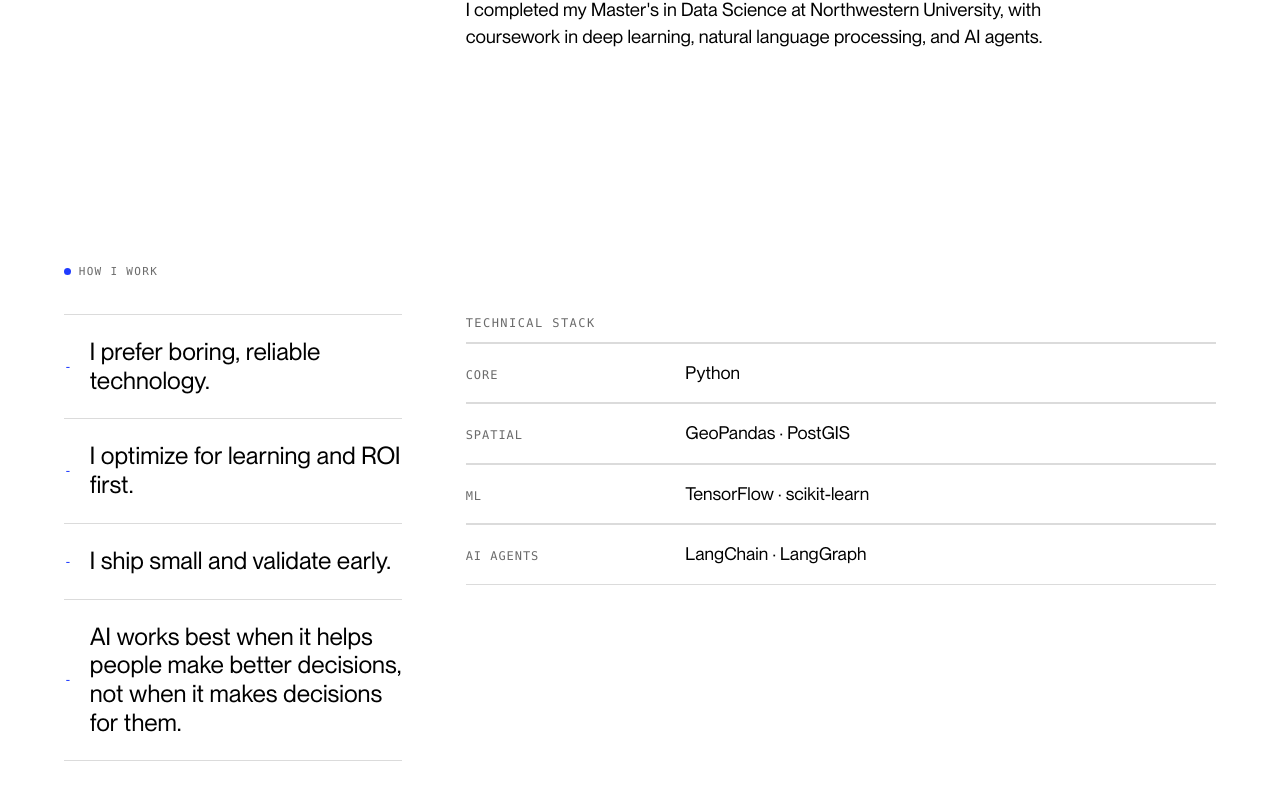
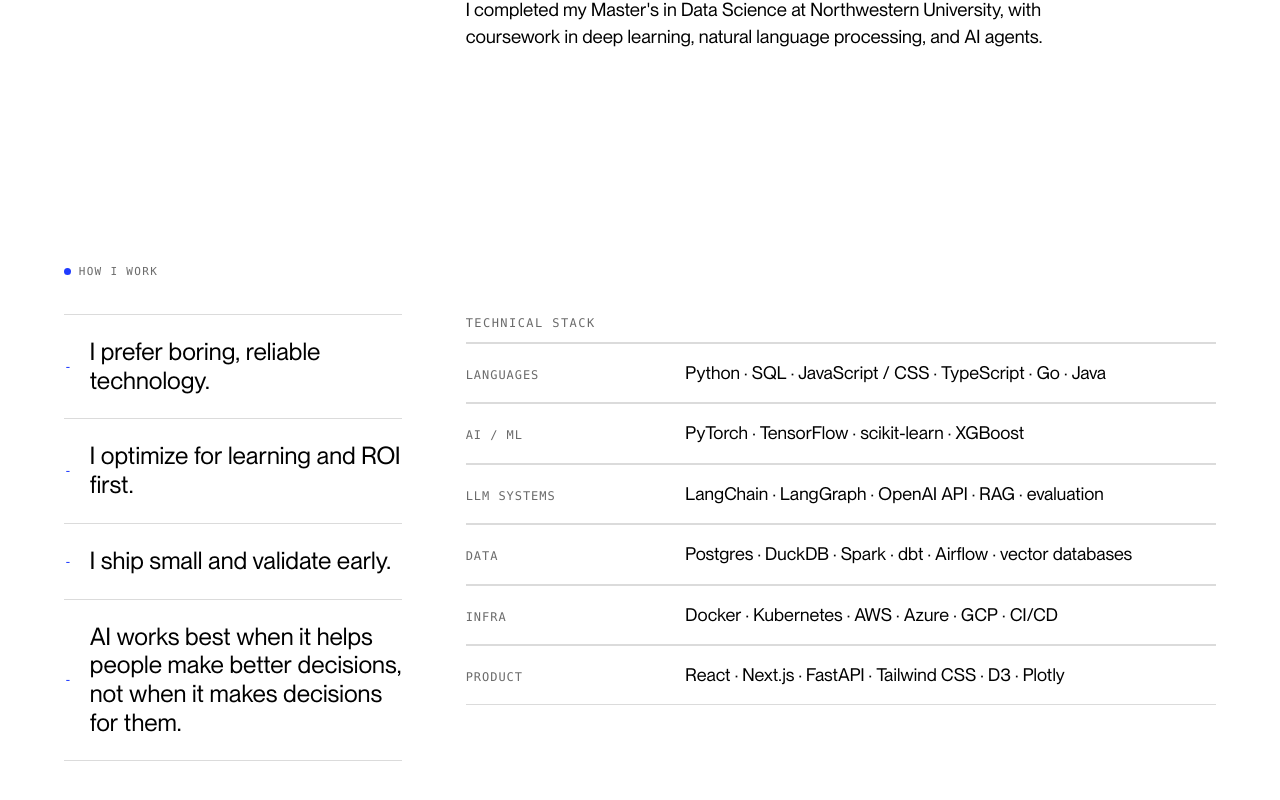
Before and after one commit to tylerdial1818/tyler-portfolio-website, a Next.js app: page /about in a window 1280 px wide. Shown: the part 2189-2989 px from the top of the page. Built offline with nearby package versions, Linux system fonts and the light colour scheme.

Commit message:
one more

```diff
--- a/src/app/about/page.tsx
+++ b/src/app/about/page.tsx
@@ -31,10 +31,12 @@ const principles = [
 ];
 
 const stack = [
-  ["Core", "Python"],
-  ["Spatial", "GeoPandas · PostGIS"],
-  ["ML", "TensorFlow · scikit-learn"],
-  ["AI Agents", "LangChain · LangGraph"],
+  ["Languages", "Python · SQL · JavaScript / CSS · TypeScript · Go · Java"],
+  ["AI / ML", "PyTorch · TensorFlow · scikit-learn · XGBoost"],
+  ["LLM Systems", "LangChain · LangGraph · OpenAI API · RAG · evaluation"],
+  ["Data", "Postgres · DuckDB · Spark · dbt · Airflow · vector databases"],
+  ["Infra", "Docker · Kubernetes · AWS · Azure · GCP · CI/CD"],
+  ["Product", "React · Next.js · FastAPI · Tailwind CSS · D3 · Plotly"],
 ];
 
 function Prose({ children }: { children: React.ReactNode }) {
--- a/src/components/Marquee.tsx
+++ b/src/components/Marquee.tsx
@@ -11,19 +11,29 @@ const experience = [
 ];
 
 const skills = [
+  "AI Engineering",
+  "LLM Applications",
+  "AI Agent Systems",
+  "RAG Engineering",
+  "Vector Databases",
+  "Model Evaluation",
+  "MLOps",
   "Data Science",
   "Causal ML",
   "Deep Learning",
   "Natural Language Processing",
-  "MLOps",
-  "AI Engineering",
+  "Python",
+  "JavaScript / CSS",
+  "Go",
+  "Java",
+  "Docker",
+  "Kubernetes",
+  "Cloud Infrastructure",
+  "Context Engineering",
   "Decision Analytics",
   "Optimization Systems",
   "Custom Data Systems",
   "Dynamic Pricing Models",
-  "AI Agent Systems",
-  "Context Engineering",
-  "RAG Engineering",
 ];
 
 function Row({
--- a/src/data/skills.ts
+++ b/src/data/skills.ts
@@ -4,13 +4,14 @@ export interface Skill {
 }
 
 export const skills: Skill[] = [
-  { label: "Languages", value: "Python \u00b7 SQL \u00b7 JavaScript \u00b7 R \u00b7 SAS \u00b7 STATA" },
-  { label: "ML / DS", value: "TensorFlow / Keras \u00b7 PyTorch \u00b7 scikit-learn \u00b7 XGBoost \u00b7 statsmodels" },
-  { label: "Data Eng", value: "Kubernetes \u00b7 DuckDB \u00b7 Spark \u00b7 dbt \u00b7 Milvus \u00b7 ChromaDB" },
-  { label: "Infra", value: "Docker \u00b7 AWS \u00b7 Azure \u00b7 GCP \u00b7 FastAPI \u00b7 Airflow" },
-  { label: "Frontend", value: "React \u00b7 Next.js \u00b7 Angular \u00b7 Vue \u00b7 D3 \u00b7 Plotly" },
+  { label: "Languages", value: "Python \u00b7 SQL \u00b7 JavaScript / CSS \u00b7 TypeScript \u00b7 Go \u00b7 Java \u00b7 R" },
+  { label: "AI / ML", value: "PyTorch \u00b7 TensorFlow / Keras \u00b7 scikit-learn \u00b7 XGBoost \u00b7 statsmodels" },
+  { label: "LLM Systems", value: "LangChain \u00b7 LangGraph \u00b7 OpenAI API \u00b7 RAG \u00b7 vector search \u00b7 evaluation" },
+  { label: "Data Platforms", value: "Postgres \u00b7 DuckDB \u00b7 Spark \u00b7 dbt \u00b7 Airflow \u00b7 Milvus \u00b7 ChromaDB" },
+  { label: "Infra", value: "Docker \u00b7 Kubernetes \u00b7 AWS \u00b7 Azure \u00b7 GCP \u00b7 FastAPI \u00b7 CI/CD" },
+  { label: "Product", value: "React \u00b7 Next.js \u00b7 Tailwind CSS \u00b7 D3 \u00b7 Plotly \u00b7 API design" },
 ];
 
 export const marqueeItems = [
-  "PAST EXPERIENCE INCLUDES FRANKLIN COVEY, HEWLETT PACKARD (HP) TECH VENTURES, NATIONAL BUREAU OF ECONOMIC RESEARCH (NBER), ZIONS BANK, AMPLEO, SOCIO  -  MAIN SKILLS INCLUDE DATA SCIENCE, CAUSAL ML, DEEP LEARNING, NATURAL LANGUAGE PROCESSING, MLOPS, AI ENGINEERING, DECISION ANALYTICS + OPTIMIZATION SYSTEMS, AI AGENT SYSTEMS, CONTEXT ENGINEERING, RAG ENGINEERING  -  ",
+  "PAST EXPERIENCE INCLUDES FRANKLIN COVEY, HEWLETT PACKARD (HP) TECH VENTURES, NATIONAL BUREAU OF ECONOMIC RESEARCH (NBER), ZIONS BANK, AMPLEO, SOCIO  -  MAIN SKILLS INCLUDE AI ENGINEERING, LLM APPLICATIONS, RAG ENGINEERING, VECTOR DATABASES, MODEL EVALUATION, MLOPS, DATA SCIENCE, CAUSAL ML, PYTHON, JAVASCRIPT / CSS, GO, JAVA, DOCKER, KUBERNETES, CLOUD INFRASTRUCTURE, AI AGENT SYSTEMS, CONTEXT ENGINEERING, DECISION ANALYTICS + OPTIMIZATION SYSTEMS  -  ",
 ];
```
